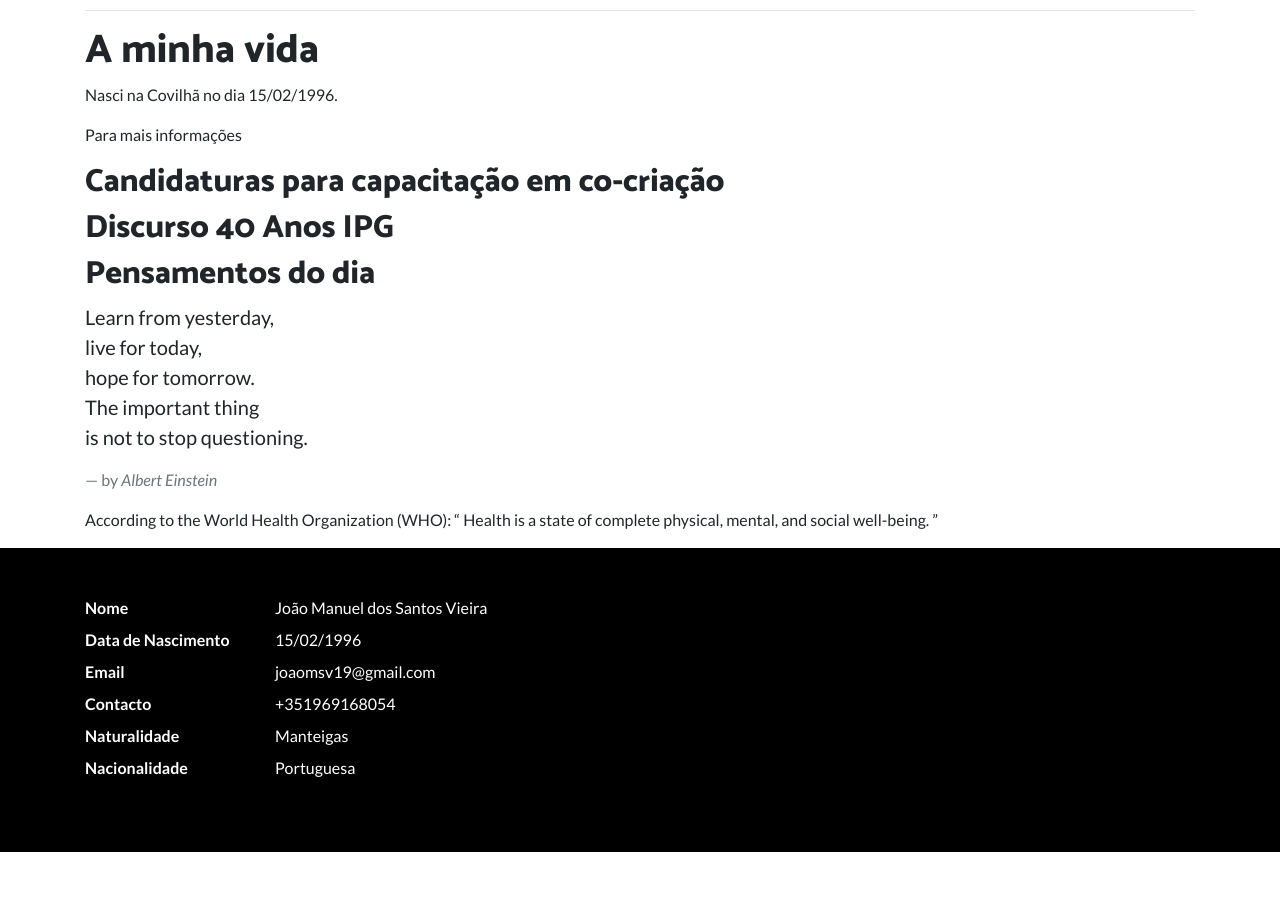
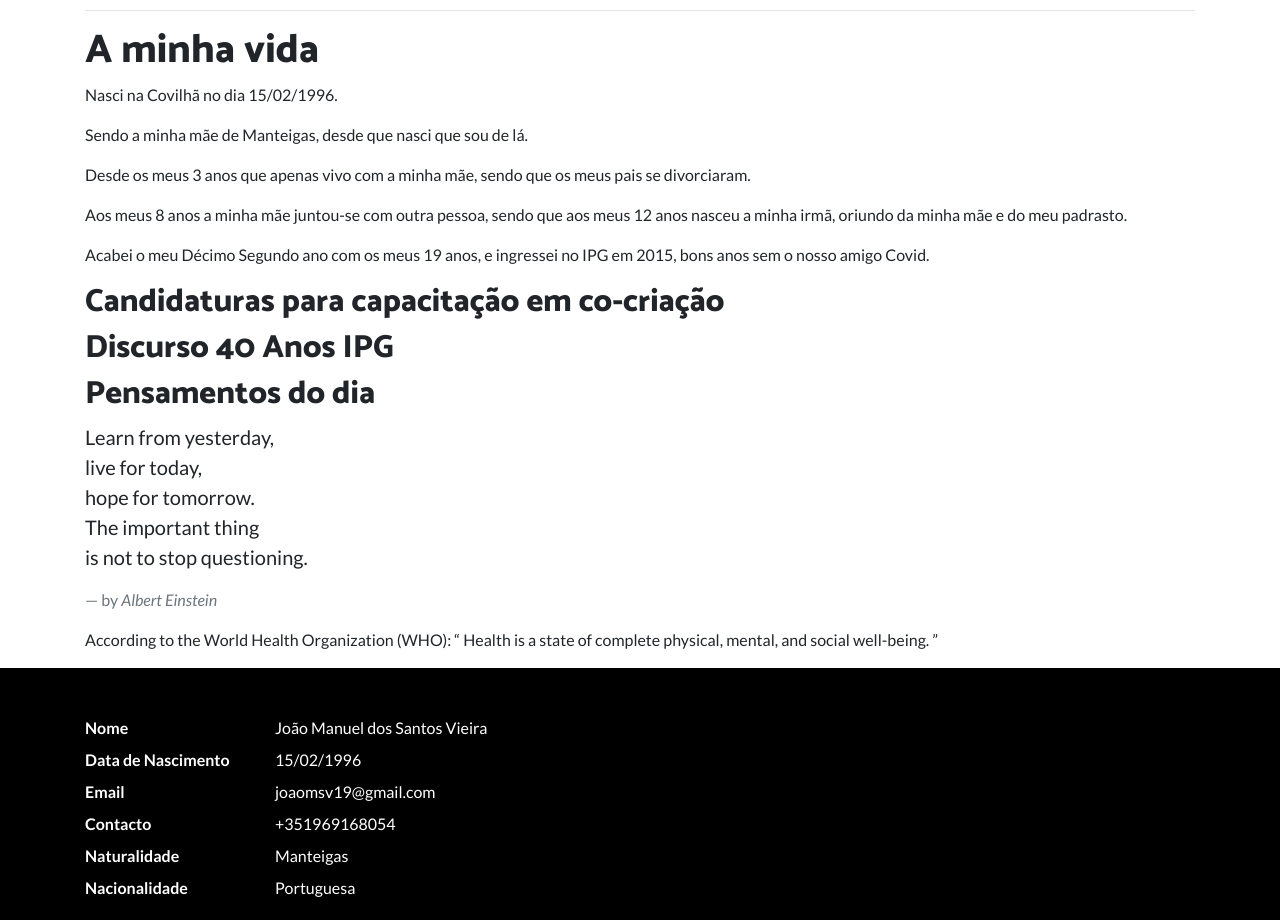
Before and after one commit to feijoca8/Trabalho-Autonomo2, a plain HTML site: page index.html in a window 1280 px wide. Shown: the part 800-1720 px from the top of the page. Before the commit the page ends 1652 px from the top, so only its background shows below. Drawn offline with nearby package versions, Linux system fonts and the light colour scheme.

Commit message:
Informação pessoal acrescentada no index

```diff
--- a/index.html
+++ b/index.html
@@ -103,7 +103,10 @@
                 <hr />
                 <h1>A minha vida</h1>
                 <p>Nasci na Covilhã no dia 15/02/1996.</p>
-                <p>Para mais informações</p>
+                <p>Sendo a minha mãe de Manteigas, desde que nasci que sou de lá.</p>
+                <p>Desde os meus 3 anos que apenas vivo com a minha mãe, sendo que os meus pais se divorciaram.</p>
+                <p>Aos meus 8 anos a minha mãe juntou-se com outra pessoa, sendo que aos meus 12 anos nasceu a minha irmã, oriundo da minha mãe e do meu padrasto.</p>
+                <p>Acabei o meu Décimo Segundo ano com os meus 19 anos, e ingressei no IPG em 2015, bons anos sem o nosso amigo Covid.</p>
 
 
                 <h2>Candidaturas para capacitação em co-criação</h2>
```
